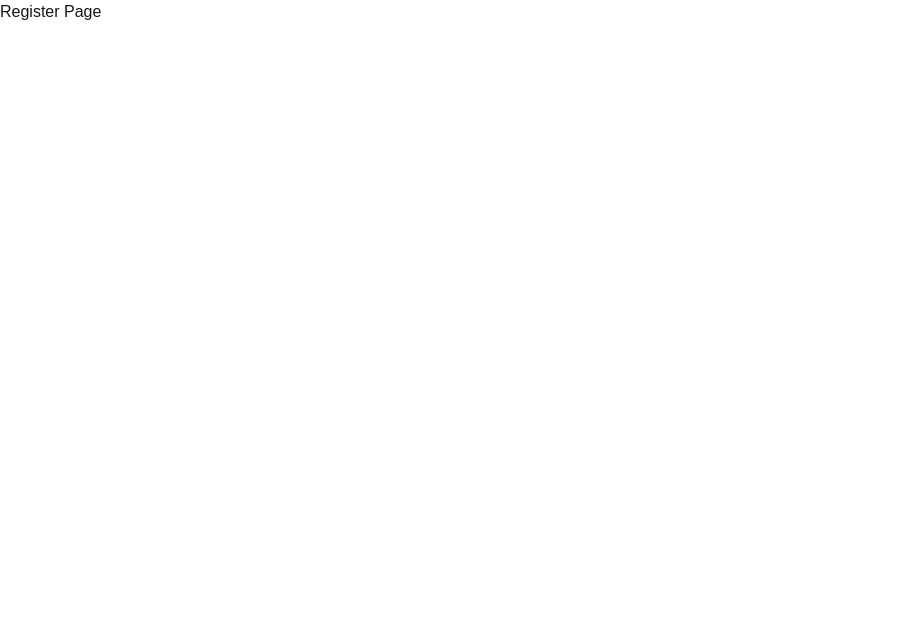
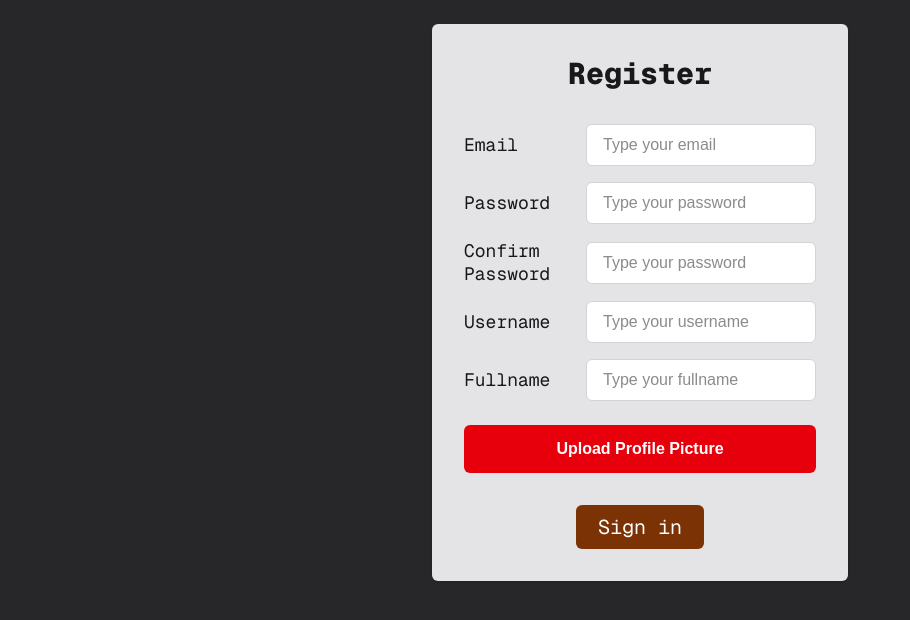
Before and after one commit to Punbomz/Calender, a Next.js app: page /register in a window 1280 px wide. Shown: the top 620 px of the page, without its empty margins (0-910 px from the left). Built offline with nearby package versions, Linux system fonts and the light colour scheme; no server answers.

Commit message:
Add UX,UI register

```diff
--- a/app/register/page.tsx
+++ b/app/register/page.tsx
@@ -1,15 +1,226 @@
 "use client";
 
-import { useState } from "react";
+import { useRef, useState } from "react";
 import { useRouter } from "next/navigation";
-import { auth } from "@/lib/firebaseClient"
-import { createUserWithEmailAndPassword, updateProfile } from "firebase/auth";
+import { auth, storage } from "@/lib/firebaseClient";
+import {
+  createUserWithEmailAndPassword,
+  updateProfile,
+} from "firebase/auth";
+import {
+  ref as storageRef,
+  uploadBytes,
+  getDownloadURL,
+} from "firebase/storage";
 
+export default function RegisterPage() {
+  const router = useRouter();
 
-export default function RegisterRage(){
-    return (
-        <div>
-            Register Page
+  // ฟอร์มสเตต
+  const [email, setEmail] = useState("");
+  const [password, setPassword] = useState("");
+  const [confirm, setConfirm] = useState("");
+  const [username, setUsername] = useState("");
+  const [fullname, setFullname] = useState("");
+
+  // อัปโหลดรูป
+  const fileInputRef = useRef<HTMLInputElement | null>(null);
+  const [file, setFile] = useState<File | null>(null);
+  const [preview, setPreview] = useState<string | null>(null);
+
+  // UI states
+  const [submitting, setSubmitting] = useState(false);
+  const [error, setError] = useState<string | null>(null);
+
+  const onPickImage = () => {
+    fileInputRef.current?.click();
+  };
+
+  const onFileChange = (e: React.ChangeEvent<HTMLInputElement>) => {
+    const f = e.target.files?.[0] ?? null;
+    setFile(f || null);
+    setPreview(f ? URL.createObjectURL(f) : null);
+  };
+
+  const handleRegister = async (e: React.FormEvent) => {
+    e.preventDefault();
+    setError(null);
+
+    // ตรวจสอบความถูกต้องเบื้องต้น
+    if (!email || !password || !confirm || !username || !fullname) {
+      setError("กรอกข้อมูลให้ครบทุกช่องก่อนนะ");
+      return;
+    }
+    if (password.length < 6) {
+      setError("รหัสผ่านควรอย่างน้อย 6 ตัวอักษร");
+      return;
+    }
+    if (password !== confirm) {
+      setError("รหัสผ่านและยืนยันรหัสผ่านไม่ตรงกัน");
+      return;
+    }
+
+    try {
+      setSubmitting(true);
+
+      // 1) สมัครสมาชิก
+      const cred = await createUserWithEmailAndPassword(
+        auth,
+        email,
+        password
+      );
+
+      // 2) ถ้ามีไฟล์รูป ให้ส่งขึ้น Storage แล้วได้ URL มา
+      let photoURL: string | undefined = undefined;
+      if (file) {
+        const ext = file.name.split(".").pop() || "jpg";
+        const avatarRef = storageRef(
+          storage,
+          `avatars/${cred.user.uid}.${ext}`
+        );
+        await uploadBytes(avatarRef, file);
+        photoURL = await getDownloadURL(avatarRef);
+      }
+
+      // 3) อัพเดตโปรไฟล์ (displayName ใช้ fullname หรือ username ก็ได้)
+      await updateProfile(cred.user, {
+        displayName: fullname || username,
+        photoURL,
+      });
+
+      // 4) เสร็จแล้วพาไปหน้าโปรไฟล์/หน้าหลัก
+      router.push("/profile");
+    } catch (err: any) {
+      // ข้อความ error จาก Firebase มักจะมี code เช่น "auth/email-already-in-use"
+      const msg =
+        err?.code === "auth/email-already-in-use"
+          ? "อีเมลนี้ถูกใช้สมัครแล้ว"
+          : err?.message || "เกิดข้อผิดพลาด ลองใหม่อีกครั้ง";
+      setError(msg);
+    } finally {
+      setSubmitting(false);
+    }
+  };
+
+  return (
+    <main className="min-h-[100dvh] bg-zinc-800 text-zinc-900">
+      {/* กล่องเทาอ่อนตามภาพ */}
+      <section className="max-w-md mx-auto px-4 pt-6 pb-10">
+        <div className="bg-zinc-200 rounded-md shadow p-6 sm:p-8">
+          <h1 className="font-mono text-3xl font-extrabold text-center mb-8">
+            Register
+          </h1>
+
+          <form onSubmit={handleRegister} className="space-y-4">
+            {/* Email */}
+            <div className="grid grid-cols-[110px_1fr] items-center gap-3">
+              <label className="font-mono text-lg">Email</label>
+              <input
+                type="email"
+                className="w-full rounded-md border border-zinc-300 bg-white px-4 py-2 outline-none focus:ring focus:ring-zinc-400"
+                placeholder="Type your email"
+                value={email}
+                onChange={(e) => setEmail(e.target.value)}
+              />
+            </div>
+
+            {/* Password */}
+            <div className="grid grid-cols-[110px_1fr] items-center gap-3">
+              <label className="font-mono text-lg">Password</label>
+              <input
+                type="password"
+                className="w-full rounded-md border border-zinc-300 bg-white px-4 py-2 outline-none focus:ring"
+                placeholder="Type your password"
+                value={password}
+                onChange={(e) => setPassword(e.target.value)}
+              />
+            </div>
+
+            {/* Confirm Password */}
+            <div className="grid grid-cols-[110px_1fr] items-center gap-3">
+              <label className="font-mono text-lg leading-tight">
+                Confirm<br/>Password
+              </label>
+              <input
+                type="password"
+                className="w-full rounded-md border border-zinc-300 bg-white px-4 py-2 outline-none focus:ring"
+                placeholder="Type your password"
+                value={confirm}
+                onChange={(e) => setConfirm(e.target.value)}
+              />
+            </div>
+
+            {/* Username */}
+            <div className="grid grid-cols-[110px_1fr] items-center gap-3">
+              <label className="font-mono text-lg">Username</label>
+              <input
+                className="w-full rounded-md border border-zinc-300 bg-white px-4 py-2 outline-none focus:ring"
+                placeholder="Type your username"
+                value={username}
+                onChange={(e) => setUsername(e.target.value)}
+              />
+            </div>
+
+            {/* Fullname */}
+            <div className="grid grid-cols-[110px_1fr] items-center gap-3">
+              <label className="font-mono text-lg">Fullname</label>
+              <input
+                className="w-full rounded-md border border-zinc-300 bg-white px-4 py-2 outline-none focus:ring"
+                placeholder="Type your fullname"
+                value={fullname}
+                onChange={(e) => setFullname(e.target.value)}
+              />
+            </div>
+
+            {/* Upload Profile Picture */}
+            <div className="pt-2">
+              {preview && (
+                <div className="mb-3 flex items-center gap-3">
+                  <img
+                    src={preview}
+                    alt="preview"
+                    className="w-12 h-12 rounded-full object-cover border border-zinc-300"
+                  />
+                  <span className="text-sm text-zinc-600">
+                    ตัวอย่างรูปโปรไฟล์
+                  </span>
+                </div>
+              )}
+
+              <button
+                type="button"
+                onClick={onPickImage}
+                className="w-full rounded-md bg-red-600 hover:bg-red-700 active:scale-[0.99] text-white font-semibold py-3 transition"
+              >
+                Upload Profile Picture
+              </button>
+              <input
+                ref={fileInputRef}
+                type="file"
+                accept="image/*"
+                className="hidden"
+                onChange={onFileChange}
+              />
+            </div>
+
+            {/* Error */}
+            {error && (
+              <p className="text-red-600 text-sm pt-1">{error}</p>
+            )}
+
+            {/* ปุ่ม Register / Sign in style ตามภาพ (ปุ่มน้ำตาล) */}
+            <div className="pt-4">
+              <button
+                type="submit"
+                disabled={submitting}
+                className="w-32 mx-auto block rounded-md bg-amber-900 hover:bg-amber-800 text-white font-mono text-xl py-2 disabled:opacity-60"
+              >
+                {submitting ? "Loading..." : "Sign in"}
+              </button>
+            </div>
+          </form>
         </div>
-    )
+      </section>
+    </main>
+  );
 }
--- a/lib/firebaseClient.tsx
+++ b/lib/firebaseClient.tsx
@@ -1,6 +1,7 @@
 // Import the functions you need from the SDKs you need
 import { initializeApp, getApps } from "firebase/app";
 import { getAuth, GoogleAuthProvider } from "firebase/auth";
+import { getStorage } from "firebase/storage";
 // TODO: Add SDKs for Firebase products that you want to use
 // https://firebase.google.com/docs/web/setup#available-libraries
 
@@ -23,3 +24,5 @@ const auth = getAuth(app);
 const provider = new GoogleAuthProvider();
 
 export { auth, provider };
+export const storage = getStorage(app);
+export default app;
--- a/package.json
+++ b/package.json
@@ -8,7 +8,7 @@
     "start": "next start"
   },
   "dependencies": {
-    "firebase": "^12.3.0",
+    "firebase": "^12.4.0",
     "next": "15.5.4",
     "react": "19.1.0",
     "react-dom": "19.1.0"
```
Also changed, not shown: 1 other file (tests, documents, lock files or other folders).
